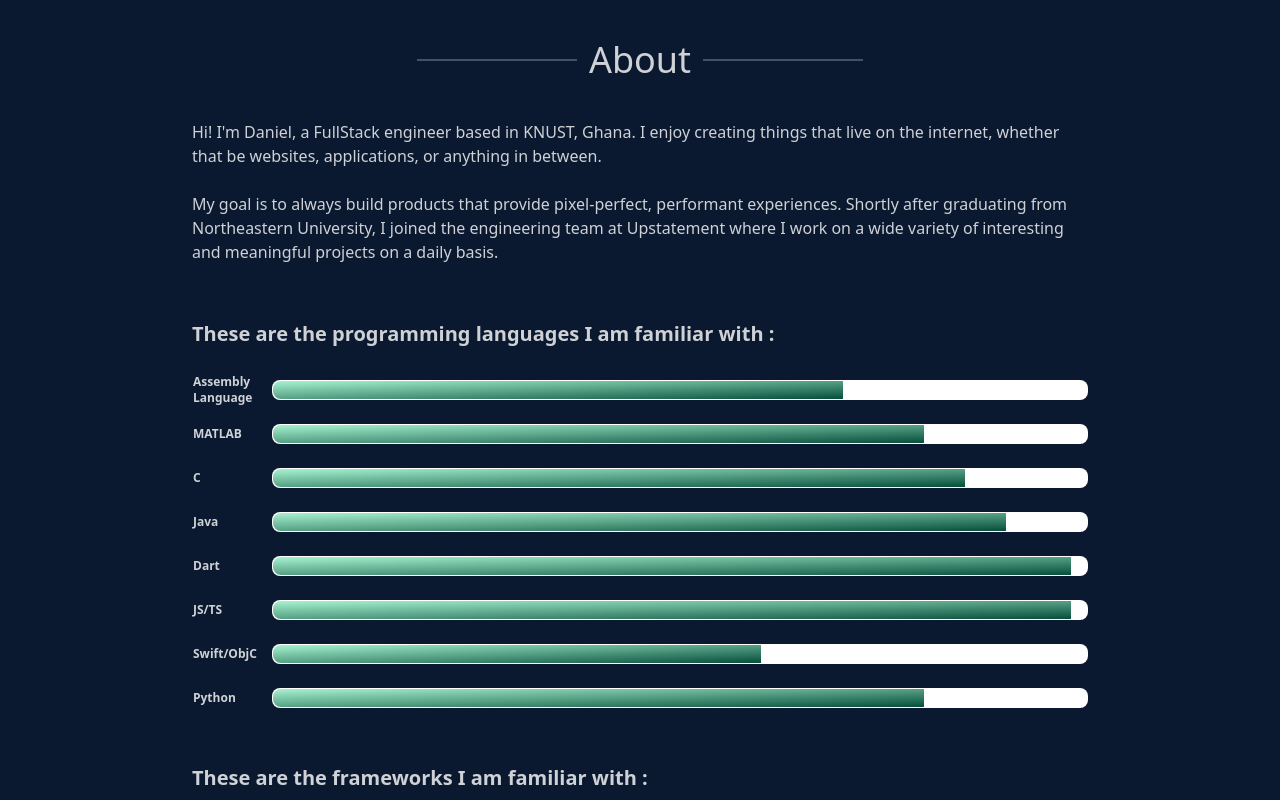
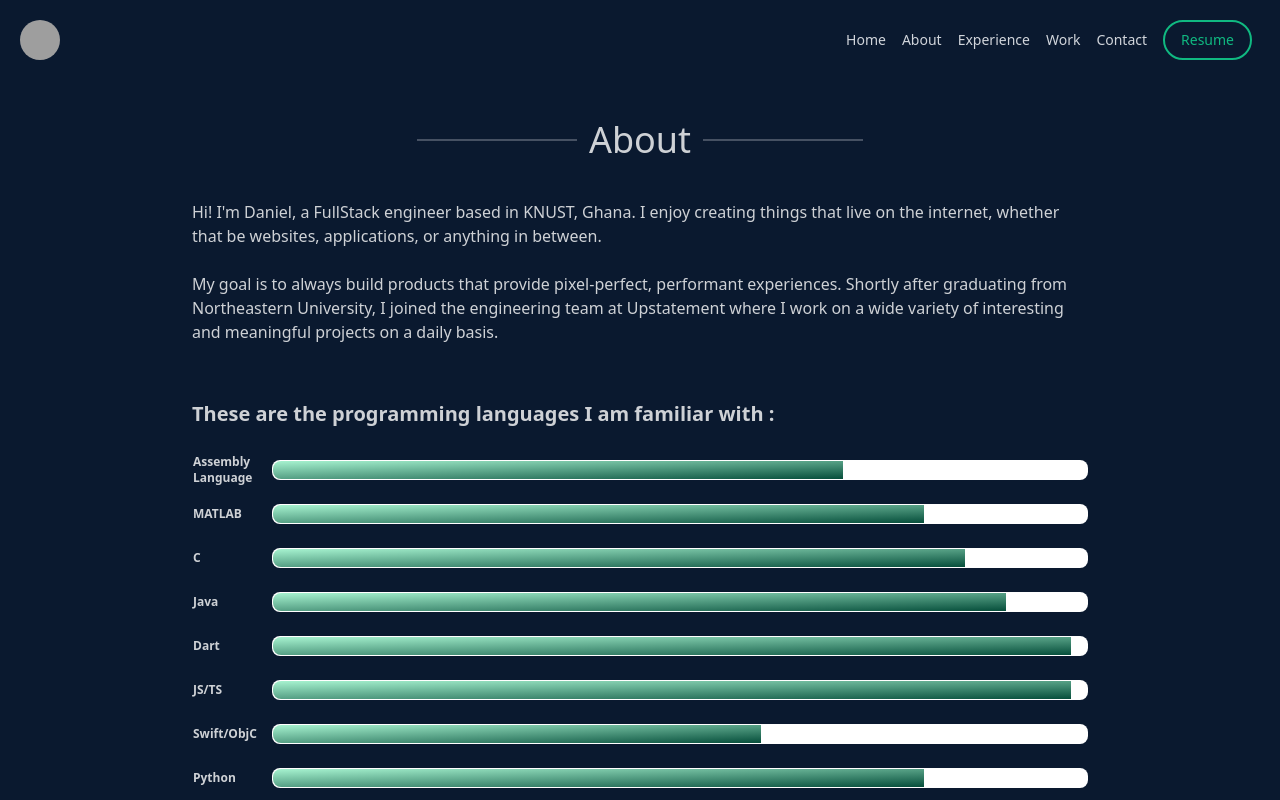
Before and after one commit to EngineerDanny/EngineerDanny_Portfolio, a React (Create React App) app: page /about in a window 1280 px wide. Shown: the top 800 px of the page. Built offline with nearby package versions, Linux system fonts and the light colour scheme; grey boxes are pictures that could not be loaded.

Commit message:
replace anchor links with router Links

```diff
--- a/src/App.jsx
+++ b/src/App.jsx
@@ -12,18 +12,21 @@ function App() {
       <div className=" bg-navy text-white box-border mx-auto">
         <Switch>
           <Route path="/about">
+            <NavBar />
             <section className="">
               <AboutSection />
             </section>
           </Route>
 
           <Route path="/experience">
+            <NavBar />
             <section className="h-screen">
               <WorkExperience />
             </section>
           </Route>
 
           <Route path="/projects">
+            <NavBar />
             <section className="h-screen">
               <Projects />
             </section>
--- a/src/components/NavBar.jsx
+++ b/src/components/NavBar.jsx
@@ -1,5 +1,6 @@
 import React from "react";
 import logo from "../assets/my-pic.jpg";
+import { Link } from "react-router-dom";
 
 const NavBar = () => {
   return (
@@ -11,19 +12,19 @@ const NavBar = () => {
       />
       <ul className="flex flex-row items-center">
         <li class="text-sm mx-2 text-gray-300 hover:text-green-500">
-          <a href="/#home">Home</a>
+          <Link to="/home">Home</Link>
         </li>
         <li class="text-sm mx-2 text-gray-300 hover:text-green-500">
-          <a href="/#about">About</a>
+          <Link href="/about">About</Link>
         </li>
         <li class="text-sm mx-2 text-gray-300 hover:text-green-500">
-          <a href="/#jobs">Experience</a>
+          <Link href="/#jobs">Experience</Link>
         </li>
         <li class="text-sm mx-2 text-gray-300 hover:text-green-500">
-          <a href="/#projects">Work</a>
+          <Link href="/#projects">Work</Link>
         </li>
         <li class="text-sm mx-2 text-gray-300 hover:text-green-500">
-          <a href="/#contact">Contact</a>
+          <Link href="/#contact">Contact</Link>
         </li>
         <li class="mx-2">
           <button
```
